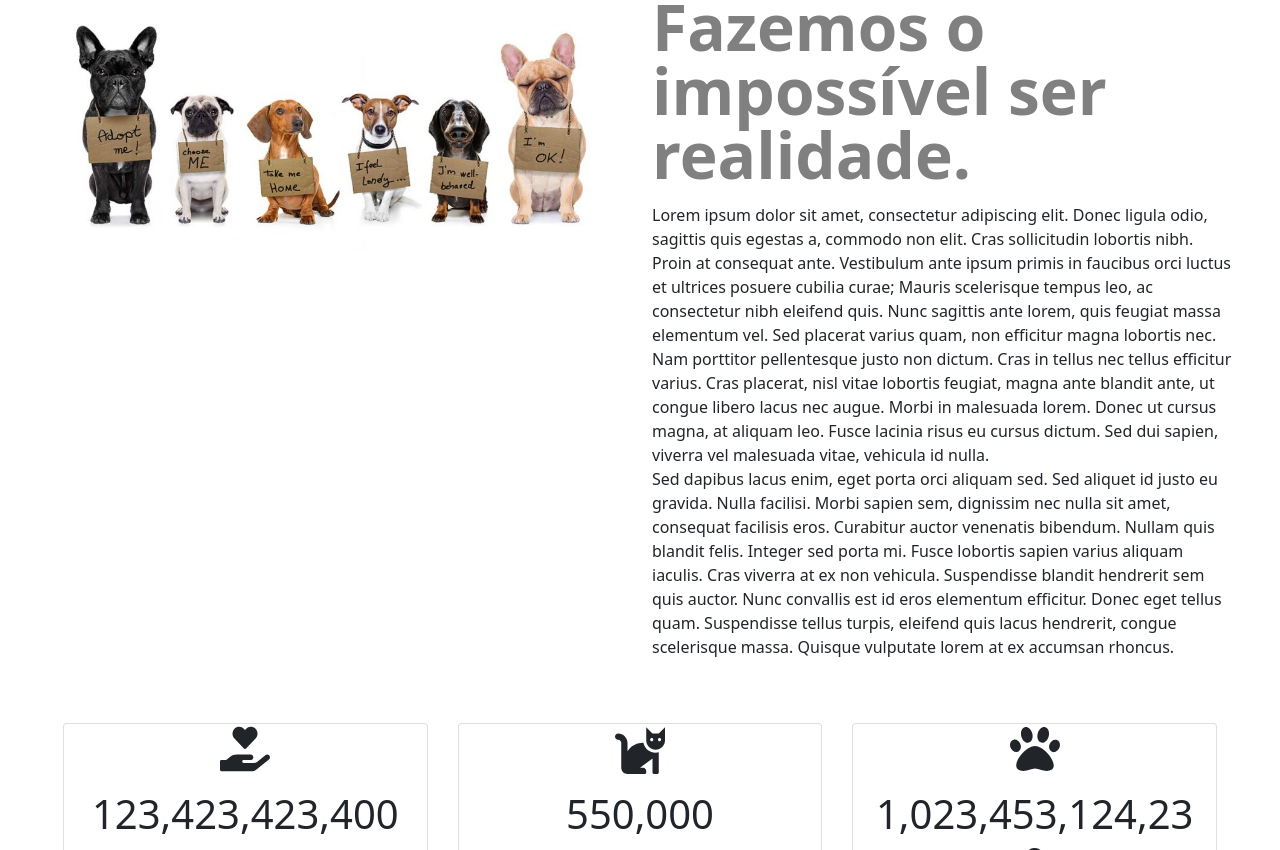
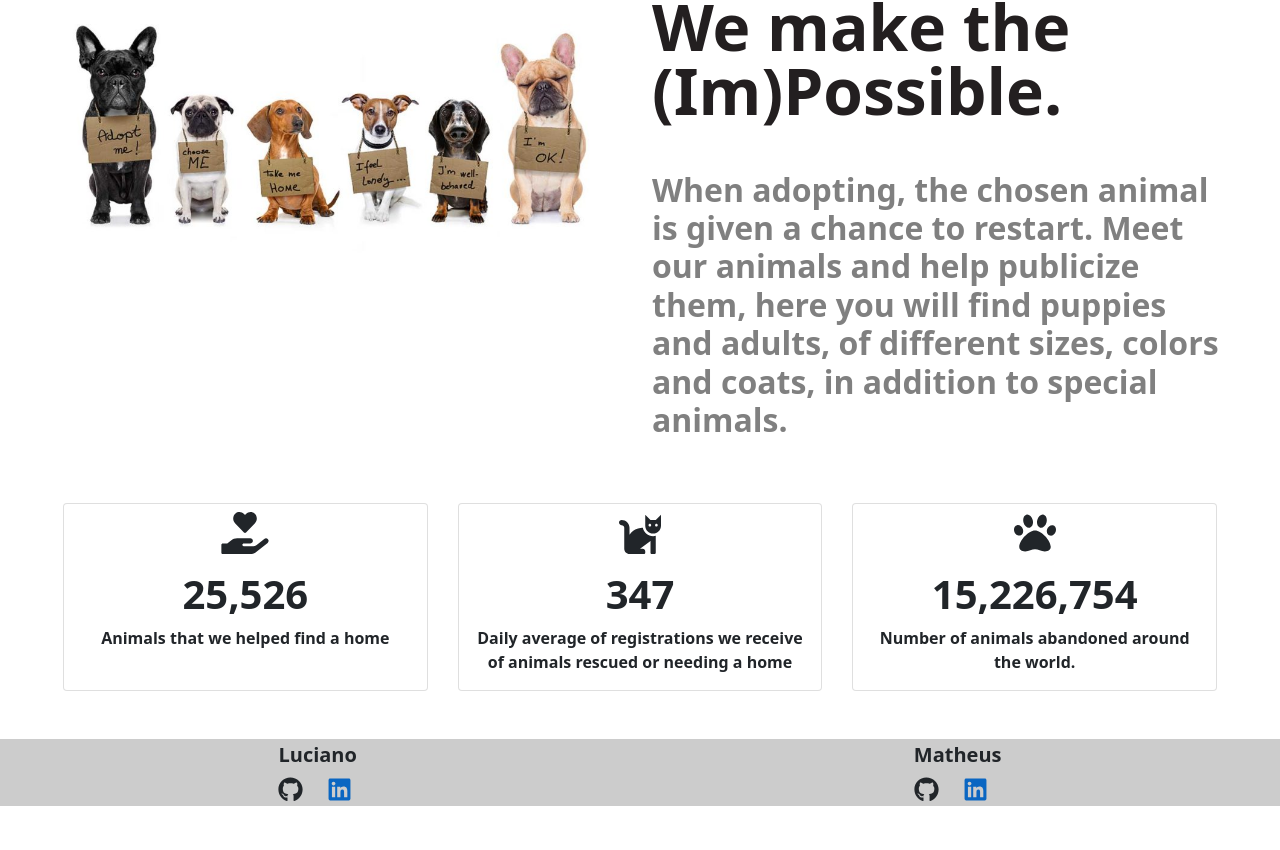
Before and after one commit to lucianobfs/helping-paws, a React (Create React App) app: page / in a window 1280 px wide. Shown: the part 1110-1960 px from the top of the page. After the commit the page ends 1916 px from the top, so only its background shows below. Built offline with nearby package versions, Linux system fonts and the light colour scheme.

Commit message:
Home alteracoes

```diff
--- a/src/components/Footer.js
+++ b/src/components/Footer.js
@@ -1,6 +1,5 @@
 import { FaGithub } from "react-icons/fa";
 import { FaLinkedin } from "react-icons/fa";
-import { Link } from "react-router-dom"
 
 function Footer() {
     return (
@@ -11,21 +10,21 @@ function Footer() {
 
                 <div className="d-flex flex-row justify-content-around">
                     <div className="m-1">
-                        <h5>Luciano</h5>
+                        <h5 className="fw-bold">Luciano</h5>
                         <a href="https://github.com/lucianobfs" target="_blank" className="text-decoration-none text-dark mr-4">
                             <FaGithub size="25px"/>
                         </a>
                         <a href="https://www.linkedin.com/in/luciano-santana-65937a221/" target="_blank" className="text-decoration-none text-dark">
-                            <FaLinkedin size="25px"/>
+                            <FaLinkedin color="#0A66C2" size="25px"/>
                         </a>
                     </div>
                     <div className="m-1">
-                        <h5>Matheus</h5>
+                        <h5 className="fw-bold">Matheus</h5>
                         <a href="https://github.com/matheusanjo" target="_blank" className="text-decoration-none text-dark mr-4">
                             <FaGithub size="25px"/>
                         </a>
-                        <a href="https://www.linkedin.com/" target="_blank" className="text-decoration-none text-dark">
-                            <FaLinkedin size="25px"/>
+                        <a href="https://www.linkedin.com/" target="_blank" className="text-decoration-none text-dark ">
+                            <FaLinkedin color="#0A66C2" size="25px"/>
                         </a>
                     </div>
                 </div>
--- a/src/components/Home.js
+++ b/src/components/Home.js
@@ -25,7 +25,7 @@ function Home() {
                         <div className="col-10 col-sm-8 col-lg-6">
                         </div>
                         <div className="col-lg-6 pt-5 pl-5">
-                            <h1 className="display-5 fw-bold lh-1 mb-3" style={{ fontSize: "5em", color: "lightGray" }}>Já pensou em adoção?</h1>
+                            <h1 className="display-5 fw-bold lh-1 mb-3" style={{ fontSize: "5em", color: "lightGray" }}>Have you thought about adoption?</h1>
                         </div>
                     </div>
                 </div>
@@ -37,53 +37,53 @@ function Home() {
                         <img className="img-fluid" src={img2} style={{maxWidth: "100%", height: 'auto' }} />
                     </div>
                     <div className="col pt-5">
-                        <h2 className="display-5 fw-bold lh-1 mb-3" style={{ fontSize: "4em", color: "gray" }}>Fazemos o impossível ser realidade.</h2>
-                        <p>Lorem ipsum dolor sit amet, consectetur adipiscing elit. Donec ligula odio, sagittis quis egestas a, commodo non elit. Cras sollicitudin lobortis nibh. Proin at consequat ante. Vestibulum ante ipsum primis in faucibus orci luctus et ultrices posuere cubilia curae; Mauris scelerisque tempus leo, ac consectetur nibh eleifend quis. Nunc sagittis ante lorem, quis feugiat massa elementum vel. Sed placerat varius quam, non efficitur magna lobortis nec. Nam porttitor pellentesque justo non dictum. Cras in tellus nec tellus efficitur varius. Cras placerat, nisl vitae lobortis feugiat, magna ante blandit ante, ut congue libero lacus nec augue. Morbi in malesuada lorem. Donec ut cursus magna, at aliquam leo. Fusce lacinia risus eu cursus dictum. Sed dui sapien, viverra vel malesuada vitae, vehicula id nulla.<br />Sed dapibus lacus enim, eget porta orci aliquam sed. Sed aliquet id justo eu gravida. Nulla facilisi. Morbi sapien sem, dignissim nec nulla sit amet, consequat facilisis eros. Curabitur auctor venenatis bibendum. Nullam quis blandit felis. Integer sed porta mi. Fusce lobortis sapien varius aliquam iaculis. Cras viverra at ex non vehicula. Suspendisse blandit hendrerit sem quis auctor. Nunc convallis est id eros elementum efficitur. Donec eget tellus quam. Suspendisse tellus turpis, eleifend quis lacus hendrerit, congue scelerisque massa. Quisque vulputate lorem at ex accumsan rhoncus.  </p>
+                        <h2 className="display-5 fw-bold lh-1 mb-3" style={{ fontSize: "4em", color: "#231F20" }}>We make the (Im)Possible.</h2>
+                        <p className="display-5 fw-bold lh-3 mt-5" style={{ fontSize: "2.0em", color: "gray" }}> When adopting, the chosen animal is given a chance to restart. Meet our animals and help publicize them, here you will find puppies and adults, of different sizes, colors and coats, in addition to special animals.</p>
                     </div>
                 </div>
             </div>
 
             <div className="card-deck mx-5">
                 <div className="card text-center">
-                    <i className="card-img-top" src="..." alt="Card image cap"><FaHandHoldingHeart size="50px"/></i>
+                    <i className="card-img-top" src="..." alt="Card image cap"><FaHandHoldingHeart className="pt-2" size="50px"/></i>
                     <div className="card-body">
-                        <CountUp start={0} end={123423423400} delay={0} duration={4}>
+                        <CountUp start={0} end={25526} delay={0} duration={4}>
                             {({ countUpRef }) => (
                                 <div>
-                                    <h1 ref={countUpRef} />
+                                    <h1 className="fw-bold" ref={countUpRef} />
                                 </div>
                             )}
                         </CountUp>
 
-                        <p className="card-text">This is a longer card with supporting text below as a natural lead-in to additional content.This content is a little bit longer.</p>
+                        <p className="card-text fw-bold">Animals that we helped find a home</p>
                     </div>
                 </div>
                 <div className="card text-center">
-                    <i className="card-img-top" src="..." alt="Card image cap"><FaCat size="50px"/></i>
+                    <i className="card-img-top" src="..." alt="Card image cap"><FaCat className="pt-2" size="50px"/></i>
                     <div className="card-body">
-                        <CountUp start={0} end={550000} delay={0} duration={4}>
+                        <CountUp start={0} end={347} delay={0} duration={4}>
                             {({ countUpRef }) => (
                                 <div>
-                                    <h1 ref={countUpRef} />
+                                    <h1 className="fw-bold" ref={countUpRef} />
                                 </div>
                             )}
                         </CountUp>
 
-                        <p className="card-text">This is a longer card with supporting text below as a natural lead-in to additional content.This content is a little bit longer.</p>
+                        <p className="card-text fw-bold">Daily average of registrations we receive of animals rescued or needing a home</p>
                     </div>
                 </div>
                 <div className="card text-center">
-                    <i className="card-img-top" src="..." alt="Card image cap"><FaPaw size="50px"/></i>
+                    <i className="card-img-top" src="..." alt="Card image cap"><FaPaw className="pt-2" size="50px"/></i>
                     <div className="card-body">
-                        <CountUp start={0} end={1023453124230} delay={0} duration={4}>
+                        <CountUp start={0} end={15226754} delay={0} duration={4}>
                             {({ countUpRef }) => (
                                 <div>
-                                    <h1 ref={countUpRef} />
+                                    <h1 className="fw-bold" ref={countUpRef} />
                                 </div>
                             )}
                         </CountUp>
 
-                        <p className="card-text">This is a longer card with supporting text below as a natural lead-in to additional content.This content is a little bit longer.</p>
+                        <p className="card-text fw-bold">Number of animals abandoned around the world.</p>
                     </div>
                 </div>
             </div>
--- a/src/components/NavBar.js
+++ b/src/components/NavBar.js
@@ -18,7 +18,7 @@ import EditPet from './EditPet';
 function NavBar() {
     return (
 
-        <Navbar bg="info" expand={false} collapseOnSelect={true}>
+        <Navbar bg="warning" expand={false} collapseOnSelect={true}>
             <Container fluid>
                 <Navbar.Brand href="/"><img src={img} alt="logo" style={{width:'100px'}}/></Navbar.Brand>
                 <Navbar.Toggle aria-controls="offcanvasNavbar" />
```
